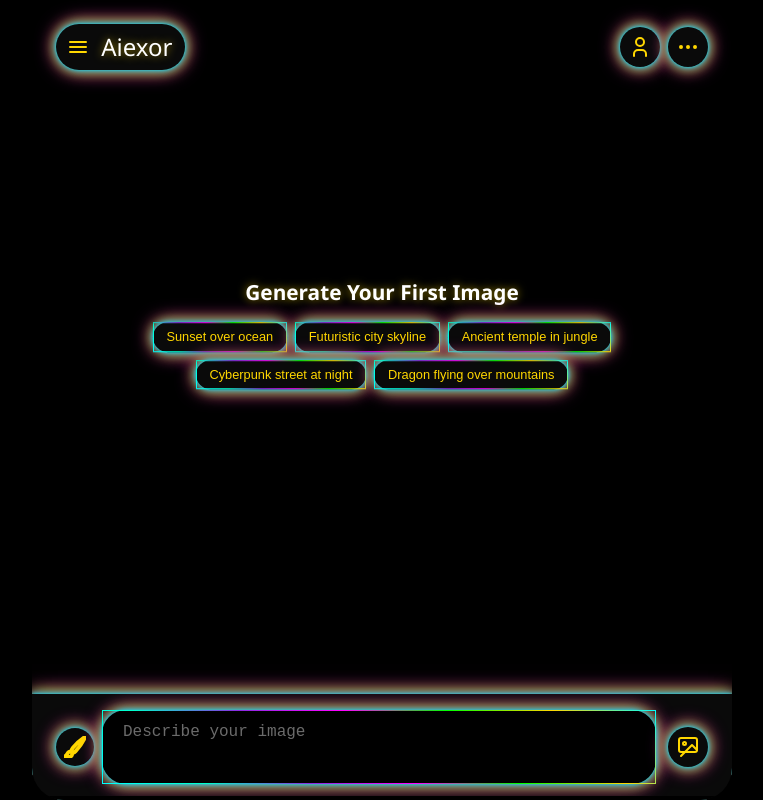
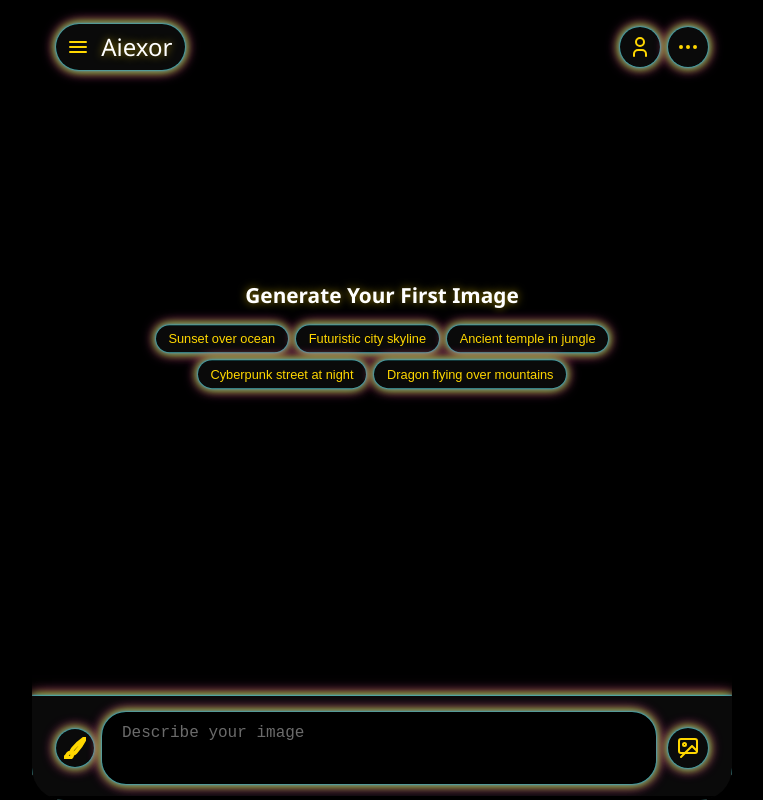
Before and after one commit to trevormichel8-svg/Aiexor-creator, a website: page index.html in a window 1280 px wide. Shown: the whole page, without its empty margins (258-1021 px from the left). Drawn offline with Linux system fonts and the light colour scheme.

Commit message:
Update style.css

```diff
--- a/style.css
+++ b/style.css
@@ -34,8 +34,8 @@
   /* Define a rainbow glow as multiple layered shadows. This creates a
      holographic effect around UI elements. Individual components can
      use this value in their box-shadow declarations. */
-  --rainbow-glow: 0 0 4px #00ffff, 0 0 8px #8a2be2, 0 0 12px #00ff00,
-                  0 0 16px #ffd700, 0 0 20px #ff00ff;
+  --rainbow-glow: 0 0 2px #00ffff, 0 0 4px #8a2be2, 0 0 8px #00ff00,
+                  0 0 12px #ffd700, 0 0 14px #ff00ff;
 
   /* Alias old variable names to the new accent palette. The existing
      styles throughout the stylesheet reference `--teal` and
@@ -330,7 +330,7 @@
   flex-grow: 1;
   background-color: var(--bg-color);
   /* Use a multi‑colour gradient border around the prompt input */
-  border: 1px solid transparent;
+  border: none;
   border-image: var(--gradient-colors) 1;
   color: var(--text-color);
   border-radius: var(--radius-pill);
@@ -625,7 +625,7 @@
   /* Use the accent colour for preset prompt text */
   color: var(--accent-color);
   /* Apply gradient border to preset buttons */
-  border: 1px solid transparent;
+  border: none;
   border-image: var(--gradient-colors) 1;
   border-radius: var(--radius-pill);
   padding: 0.4rem 0.8rem;
```
